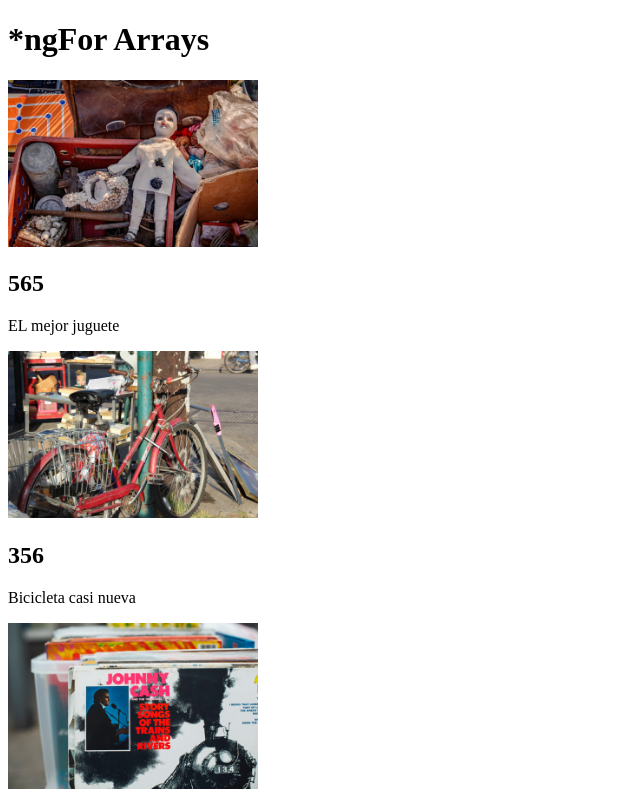
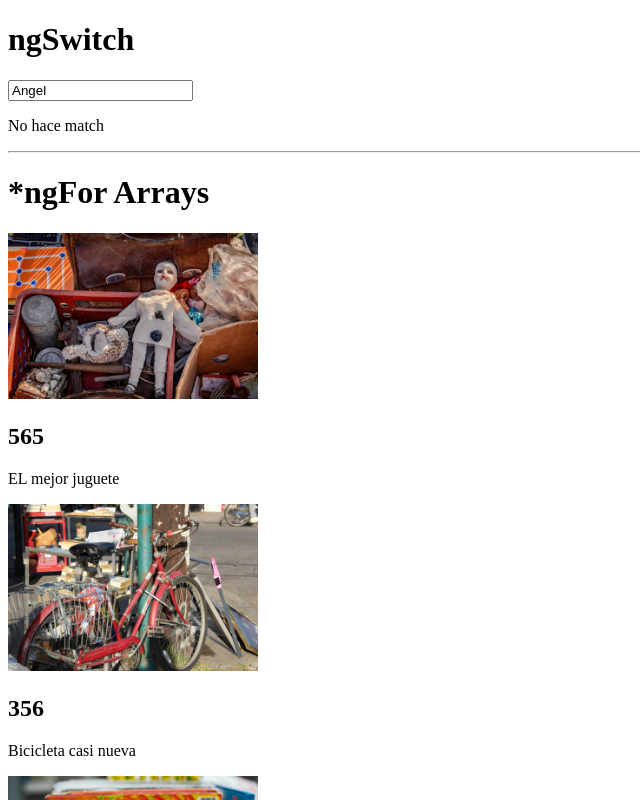
Before and after one commit to AngelSanchezT/learn-angular-by-projects, an Angular app in the folder my-store/: page / in a window 1280 px wide. Shown: the top 800 px of the page, without its empty margins (0-640 px from the left). Built offline with nearby package versions, Linux system fonts and the light colour scheme.

Commit message:
*ngSwitch

```diff
--- a/my-store/src/app/app.component.html
+++ b/my-store/src/app/app.component.html
@@ -1,3 +1,29 @@
+<h1>ngSwitch</h1>
+<input type="text" required [(ngModel)]="person.name" />
+<div [ngSwitch]="person.name">
+  <p *ngSwitchCase="'nicolas'">
+    La persona es nicolas
+  </p>
+  <p *ngSwitchCase="'julian'">
+    La persona es Julian
+  </p>
+  <p *ngSwitchCase="'camilo'">
+    La persona es Camilo
+  </p>
+  <p *ngSwitchDefault>No hace match</p>
+</div>
+<!-- <p *ngIf="person.name === 'nicolas'">
+  La persona es nicolas
+</p>
+
+<p *ngIf="person.name === 'julian'">
+  La persona es Julian
+</p>
+
+<p *ngIf="person.name === 'camilo'">
+  La persona es Camilo
+</p> -->
+<hr/>
 <h1>*ngFor Arrays</h1>
 <div>
   <div *ngFor="let product of products">
```
